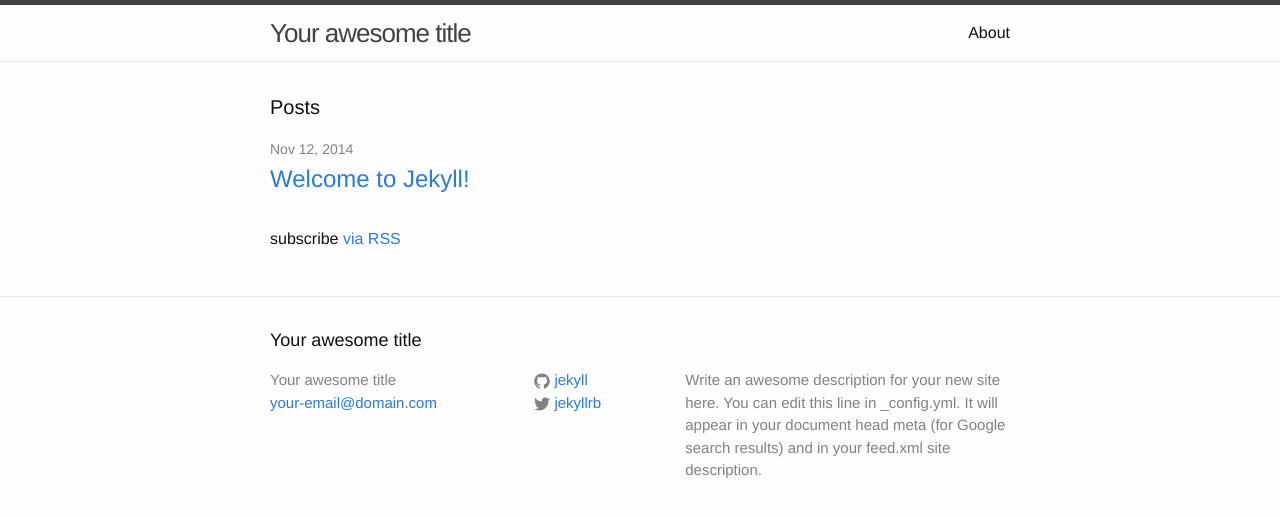
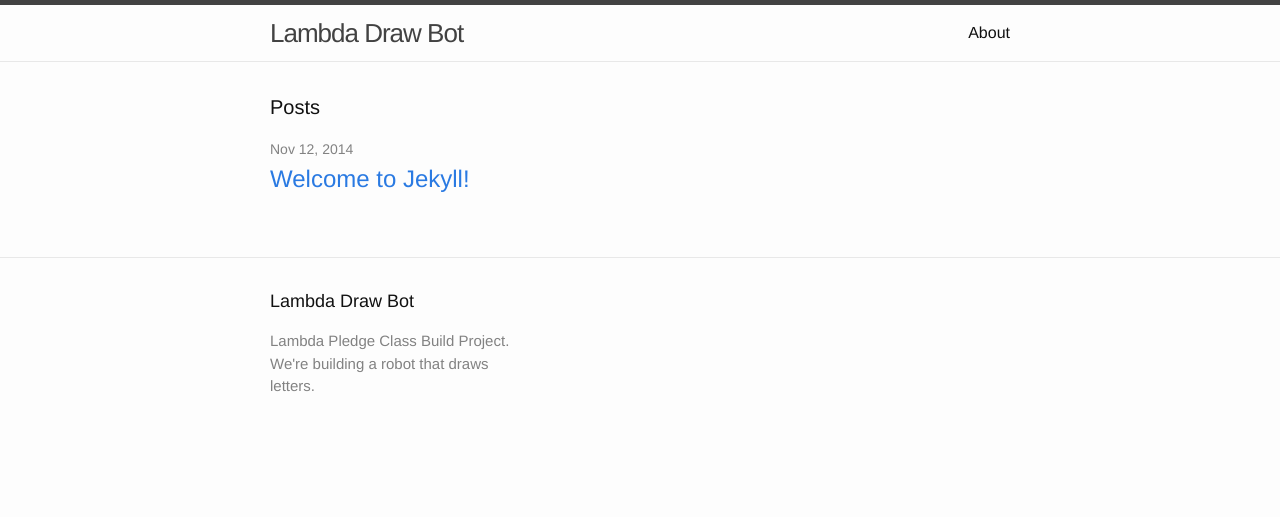
Before and after one commit to LambdaBestTech/Lambda-Draw-Bot, a Jekyll site: the page built from index.html, in a window 1280 px wide. Shown: the top 517 px of the page. Built offline with Jekyll 4.4.1, drawn with Linux system fonts in a browser that asks for light colours.

Commit message:
updated configurations

```diff
--- a/_config.yml
+++ b/_config.yml
@@ -1,14 +1,9 @@
 # Site settings
-title: Your awesome title
-email: your-email@domain.com
+title: Lambda Draw Bot
 description: > # this means to ignore newlines until "baseurl:"
-  Write an awesome description for your new site here. You can edit this
-  line in _config.yml. It will appear in your document head meta (for
-  Google search results) and in your feed.xml site description.
-baseurl: "" # the subpath of your site, e.g. /blog/
-url: "http://yourdomain.com" # the base hostname & protocol for your site
-twitter_username: jekyllrb
-github_username:  jekyll
+  Lambda Pledge Class Build Project. We're building a robot that draws letters.
+baseurl: "/Lambda-Draw-Bot" # the subpath of your site, e.g. /blog/
+url: "http://jezhou.me" # the base hostname & protocol for your site
 
 # Build settings
 markdown: kramdown
--- a/_includes/footer.html
+++ b/_includes/footer.html
@@ -7,7 +7,7 @@
     <div class="footer-col-wrapper">
       <div class="footer-col  footer-col-1">
         <ul class="contact-list">
-          <li>{{ site.title }}</li>
+          <li>{{ site.description }}</li>
           <li><a href="mailto:{{ site.email }}">{{ site.email }}</a></li>
         </ul>
       </div>
@@ -45,9 +45,6 @@
         </ul>
       </div>
 
-      <div class="footer-col  footer-col-3">
-        <p class="text">{{ site.description }}</p>
-      </div>
     </div>
 
   </div>
--- a/index.html
+++ b/index.html
@@ -18,6 +18,4 @@ layout: default
     {% endfor %}
   </ul>
 
-  <p class="rss-subscribe">subscribe <a href="{{ "/feed.xml" | prepend: site.baseurl }}">via RSS</a></p>
-
 </div>
```
